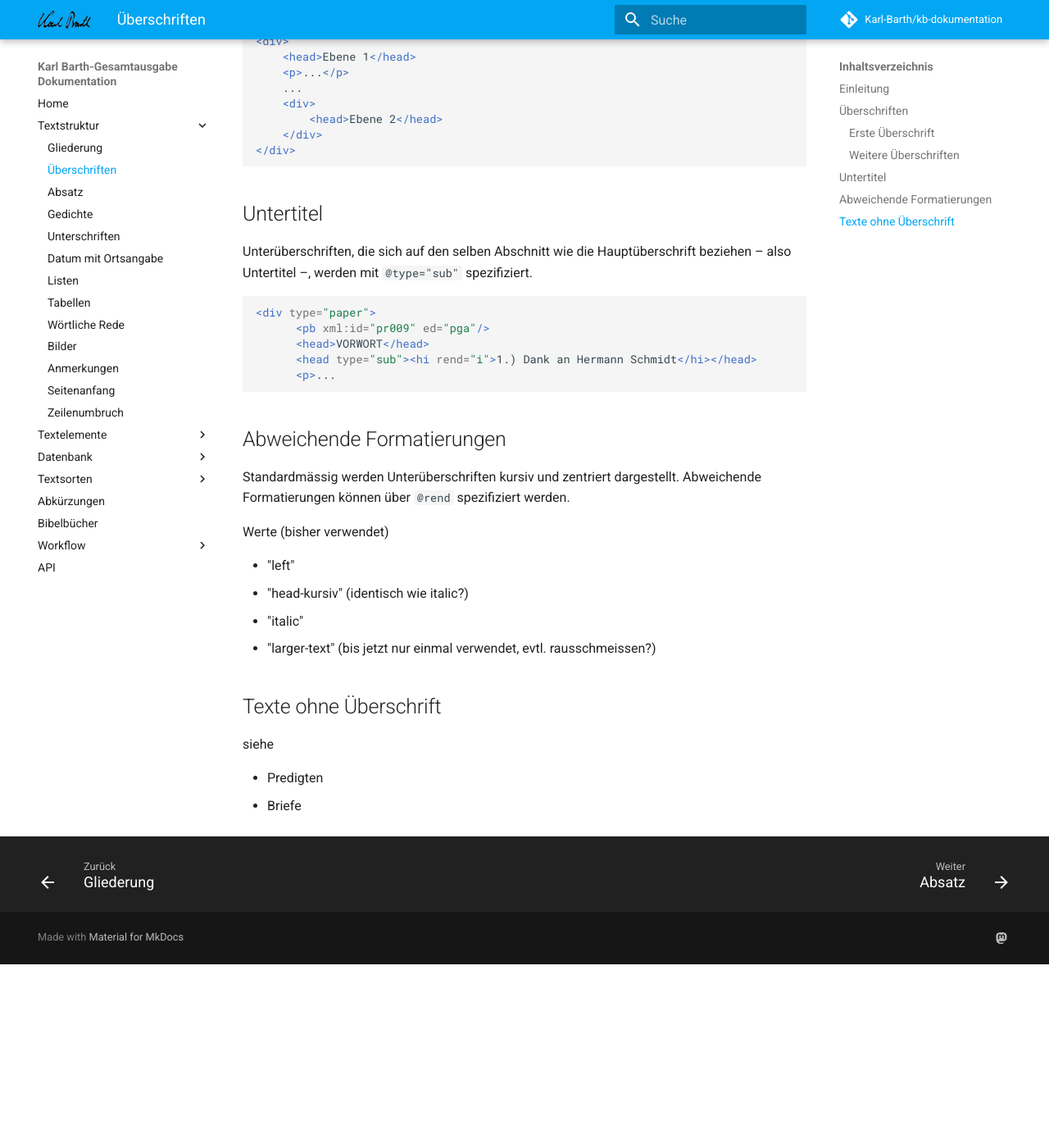
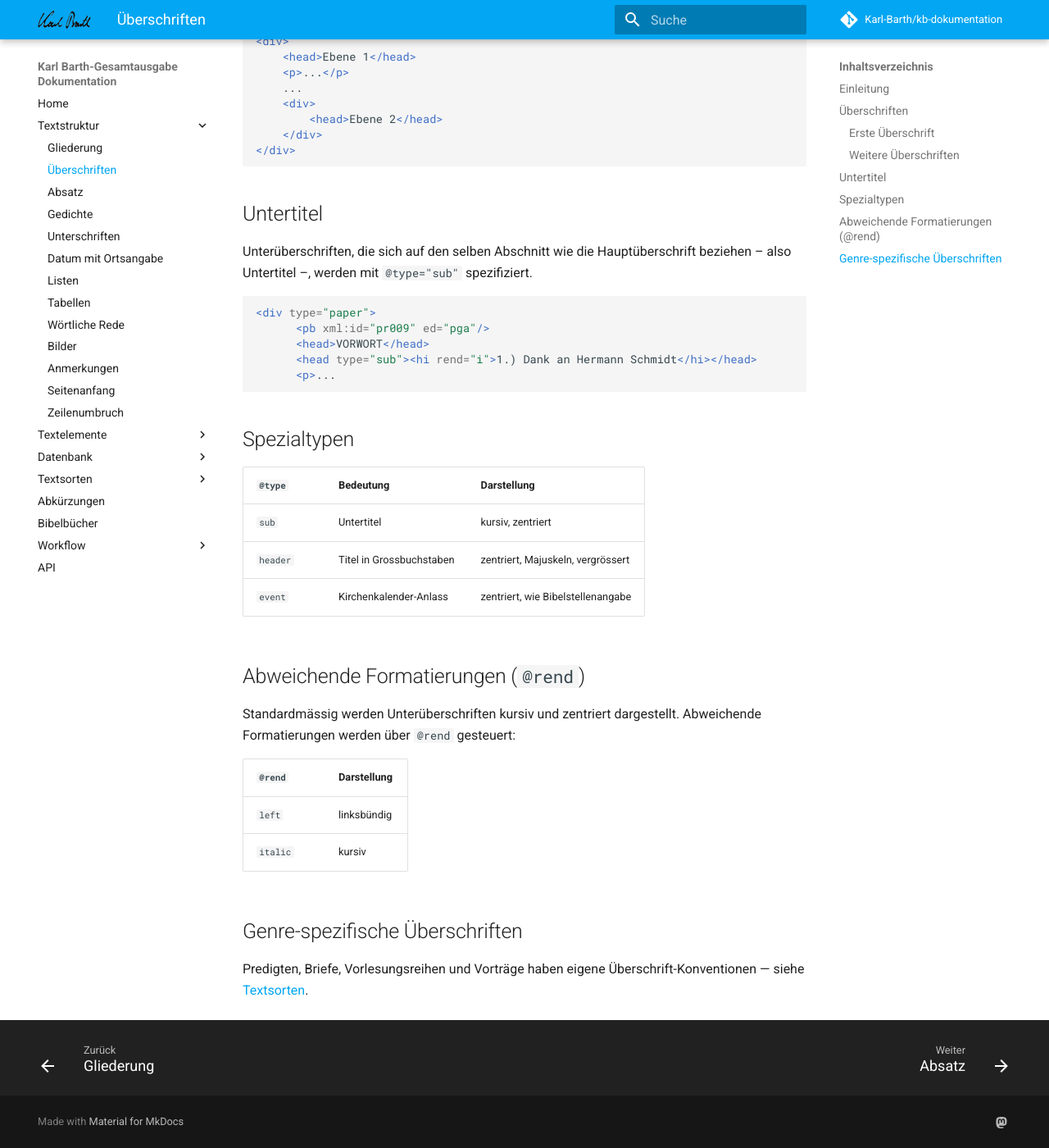
Before and after one commit to Karl-Barth/kb-dokumentation, an MkDocs documentation site: the page built from docs/textstruktur/ueberschriften.md, in a window 1280 px wide and 1400 px high, scrolled down 984 px. Shown: the whole window at 82% size. Built offline with MkDocs 1.6.1 and Material for MkDocs 9.7.7, drawn with Linux system fonts in a browser that asks for light colours; comment, search, counter and statistics services are not loaded; before the commit the page ends 2160 px from its top, so only the background shows below that.

Commit message:
Luecken-Seiten: datumsangaben, abkuerzungen, anmerkungen, ueberschriften, seitenanfang ergaenzt
- datumsangaben.md: Anfang/Ende-Monat-Konvention, Wann-nicht-auszeichnen-
  Regeln (bibl, Biogramme, Sachfussnoten), Automatisierungs-Hinweis.
- abkuerzungen.md: neuer Abschnitt abbr-Handling (kein abbr mehr, stattdessen
  orgName/persName/date; WS/SS als Datum; NT/AT nicht auszeichnen).
- anmerkungen.md: Vorlagen-Verweis mit teiHeader-sourceDesc-Beispiel erweitert.
- ueberschriften.md: Spezialtypen-Tabelle (sub/header/event), rend-Werte,
  Cross-Ref auf Textsorten.
- seitenanfang.md: Darstellungsregeln (Pipe, noPipe, Vorlagen, handschriftlich),
  Beide-pb-am-Zeilenanfang-Beispiel.

````diff
--- a/docs/textstruktur/ueberschriften.md
+++ b/docs/textstruktur/ueberschriften.md
@@ -55,20 +55,25 @@ Unterüberschriften, die sich auf den selben Abschnitt wie die Hauptüberschrift
       <p>...
 ```
 
-## Abweichende Formatierungen
+## Spezialtypen
 
-Standardmässig werden Unterüberschriften kursiv und zentriert dargestellt. Abweichende Formatierungen können über `@rend` spezifiziert werden.
+| `@type` | Bedeutung | Darstellung |
+|---|---|---|
+| `sub` | Untertitel | kursiv, zentriert |
+| `header` | Titel in Grossbuchstaben | zentriert, Majuskeln, vergrössert |
+| `event` | Kirchenkalender-Anlass | zentriert, wie Bibelstellenangabe |
 
-Werte (bisher verwendet)
+## Abweichende Formatierungen (`@rend`)
 
-- "left"
-- "head-kursiv" (identisch wie italic?)
-- "italic"
-- "larger-text" (bis jetzt nur einmal verwendet, evtl. rausschmeissen?)
+Standardmässig werden Unterüberschriften kursiv und zentriert dargestellt.
+Abweichende Formatierungen werden über `@rend` gesteuert:
 
-## Texte ohne Überschrift
+| `@rend` | Darstellung |
+|---|---|
+| `left` | linksbündig |
+| `italic` | kursiv |
 
-siehe
+## Genre-spezifische Überschriften
 
-- Predigten
-- Briefe
+Predigten, Briefe, Vorlesungsreihen und Vorträge haben eigene
+Überschrift-Konventionen — siehe [Textsorten](../textsorten/predigten.md).
````
Also changed, not shown: docs/abkuerzungen.md (+16 -0 lines), docs/textelemente/datumsangaben.md (+27 -2 lines), docs/textstruktur/anmerkungen.md (+21 -2 lines), docs/textstruktur/seitenanfang.md (+22 -1 lines).
